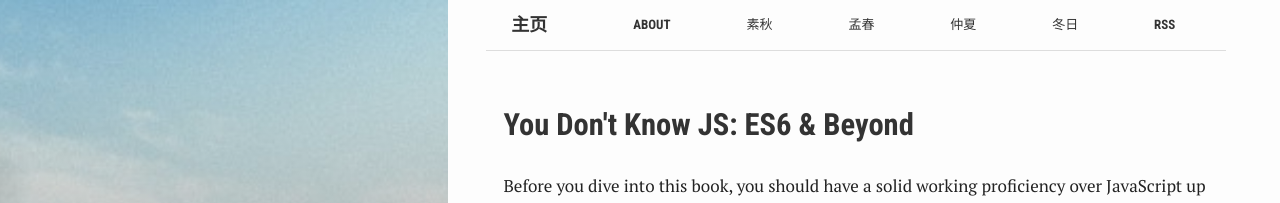
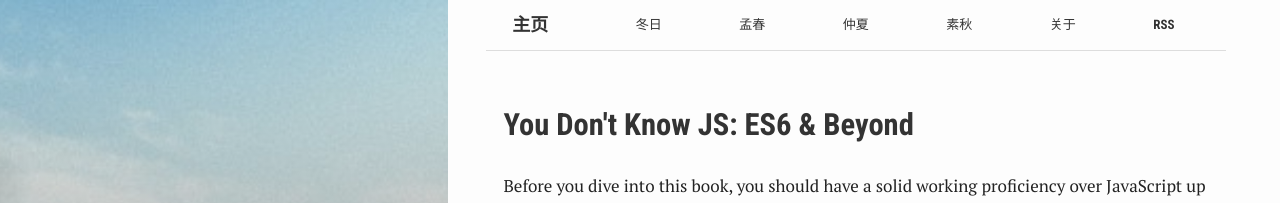
Before and after one commit to gbyelvis/blogs, a Jekyll site: the page built from index.html, in a window 1280 px wide. Shown: the top 203 px of the page. Built offline with Jekyll 4.4.1, drawn with Linux system fonts in a browser that asks for light colours.

Commit message:
arrange the sub category

```diff
--- a/_includes/header.html
+++ b/_includes/header.html
@@ -6,11 +6,18 @@
 
     <a class="blog-logo" href="{{ site.baseurl }}/">{{ site.title }}</a>
 
-    {% for my_page in site.pages %}
+    <a href="{{ "/posts/winter" | prepend: site.baseurl }}">冬日</a>
+    <a href="{{ "/posts/spring" | prepend: site.baseurl }}">孟春</a>
+    <a href="{{ "/posts/summer" | prepend: site.baseurl }}">仲夏</a>
+    <a href="{{ "/posts/autumn" | prepend: site.baseurl }}">素秋</a>
+    <a href="{{ "/about" | prepend: site.baseurl }}">关于</a>
+    <!--
+        {% for my_page in site.pages %}
       {% if my_page.active %}
         <a href="{{ my_page.url | prepend: site.baseurl }}">{{ my_page.title }}</a>
       {% endif %}
     {% endfor %}
+    -->
 
     <a href="{{ "/feed.xml" | prepend: site.baseurl }}">RSS</a>
 
```
